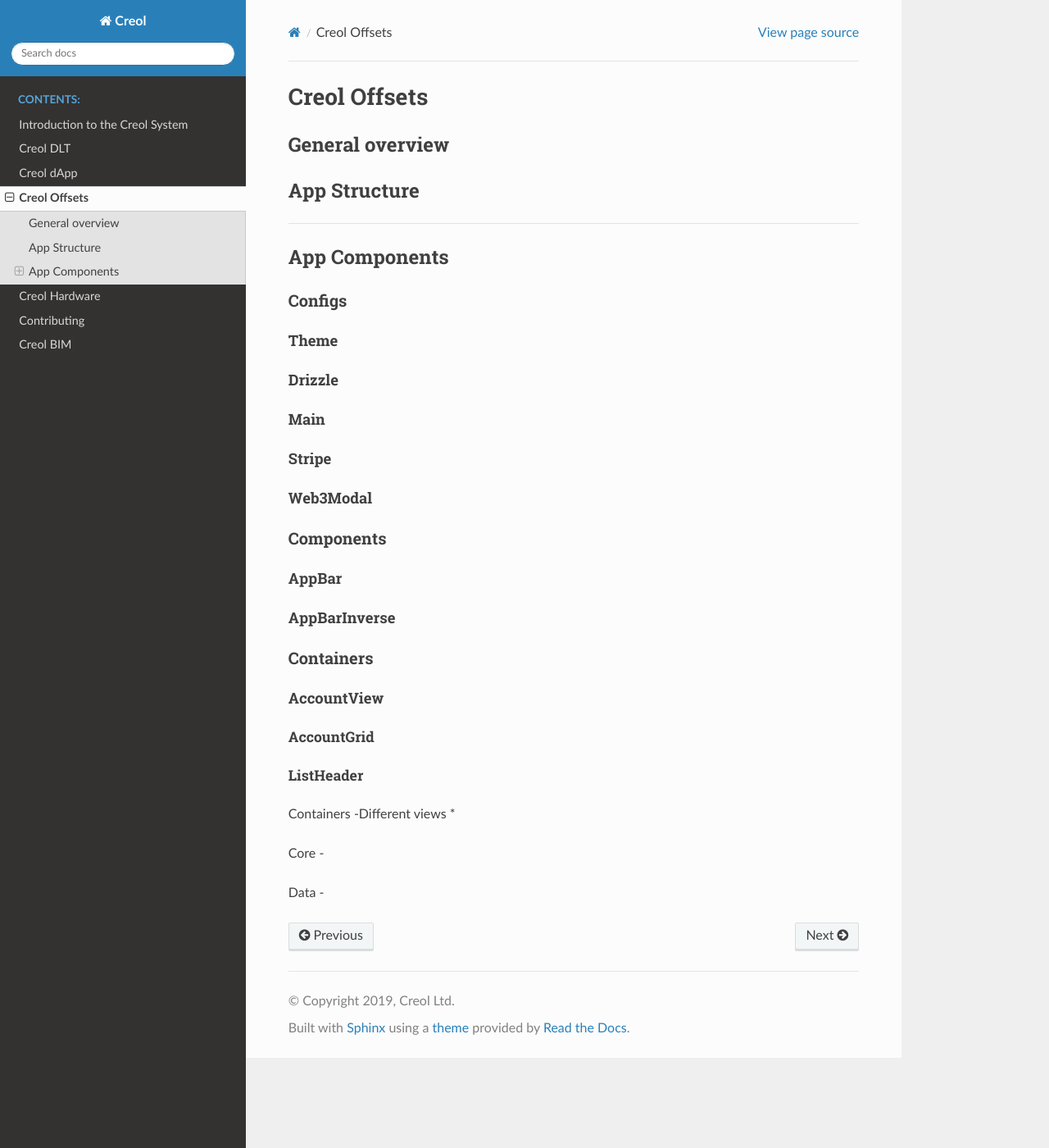
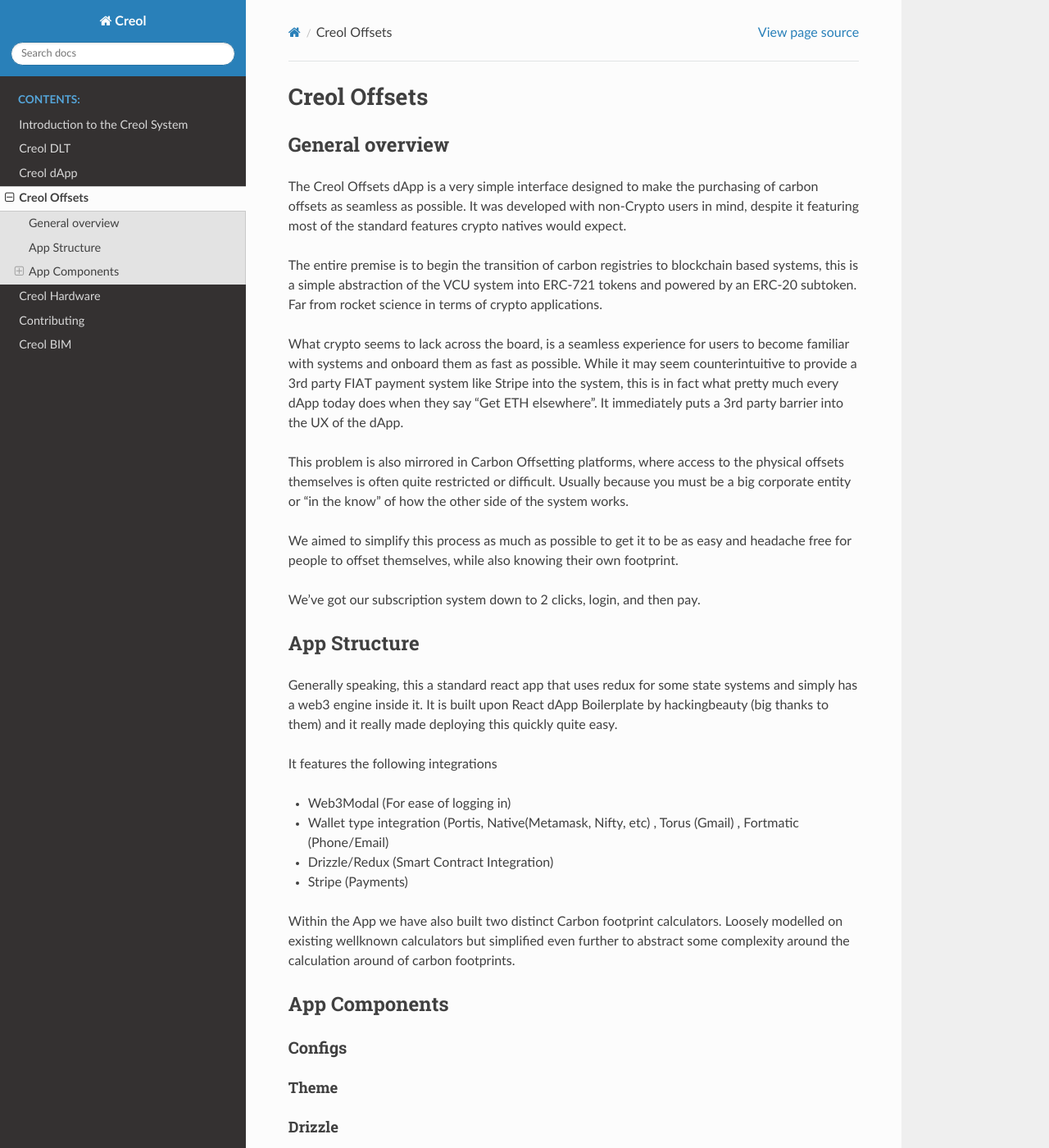
Before and after one commit to JUDOKICK/creol-documentation, a Sphinx documentation site: the page built from source/creol-offsets.rst, in a window 1280 px wide and 1400 px high. Shown: the whole window at 82% size. Built offline with Sphinx 7.4.7 and the Read the Docs theme 2.0.0, drawn with Linux system fonts in a browser that asks for light colours; some of the changed text lies outside the part shown.

Commit message:
Added summary

```diff
--- a/source/conf.py
+++ b/source/conf.py
@@ -20,7 +20,7 @@
 # -- Project information -----------------------------------------------------
 
 project = 'Creol'
-copyright = '2019, Creol Ltd'
+copyright = '2020, Creol Ltd'
 author = 'Joshua Bijak'
 
 
@@ -160,7 +160,7 @@
 #  dir menu entry, description, category)
 texinfo_documents = [
     (master_doc, 'Creol', 'Creol Documentation',
-     author, 'Creol', 'One line description of project.',
+     author, 'Creol', 'Creol Network Docs',
      'Miscellaneous'),
 ]
 
--- a/source/creol-offsets.rst
+++ b/source/creol-offsets.rst
@@ -5,16 +5,40 @@
 General overview
 ================
 
+The Creol Offsets dApp is a very simple interface designed to make the purchasing of carbon offsets as seamless as possible.
+It was developed with non-Crypto users in mind, despite it featuring most of the standard features crypto natives would expect.
 
+The entire premise is to begin the transition of carbon registries to blockchain based systems, this is a simple abstraction
+of the VCU system into ERC-721 tokens and powered by an ERC-20 subtoken. Far from rocket science in terms of crypto applications.
 
+What crypto seems to lack across the board, is a seamless experience for users to become familiar with systems and onboard
+them as fast as possible. While it may seem counterintuitive to provide a 3rd party FIAT payment system like Stripe into the system,
+this is in fact what pretty much every dApp today does when they say "Get ETH elsewhere". It immediately puts a 3rd party barrier into the UX
+of the dApp.
 
+This problem is also mirrored in Carbon Offsetting platforms, where access to the physical offsets themselves is often quite
+restricted or difficult. Usually because you must be a big corporate entity or "in the know" of how the other side of the system works.
 
+We aimed to simplify this process as much as possible to get it to be as easy and headache free for people to offset themselves, while
+also knowing their own footprint.
 
+We've got our subscription system down to 2 clicks, login, and then pay.
 
 App Structure
 =============
 
-^^^^
+Generally speaking, this a standard react app that uses redux for some state systems and simply has a web3 engine inside it.
+It is built upon React dApp Boilerplate by hackingbeauty (big thanks to them) and it really made deploying this quickly quite easy.
+
+It features the following integrations
+
+* Web3Modal (For ease of logging in)
+* Wallet type integration (Portis, Native(Metamask, Nifty, etc) , Torus (Gmail) , Fortmatic (Phone/Email)
+* Drizzle/Redux (Smart Contract Integration)
+* Stripe (Payments)
+
+Within the App we have also built two distinct Carbon footprint calculators. Loosely modelled on existing wellknown calculators
+but simplified even further to abstract some complexity around the calculation around of carbon footprints.
 
 
 App Components
```
